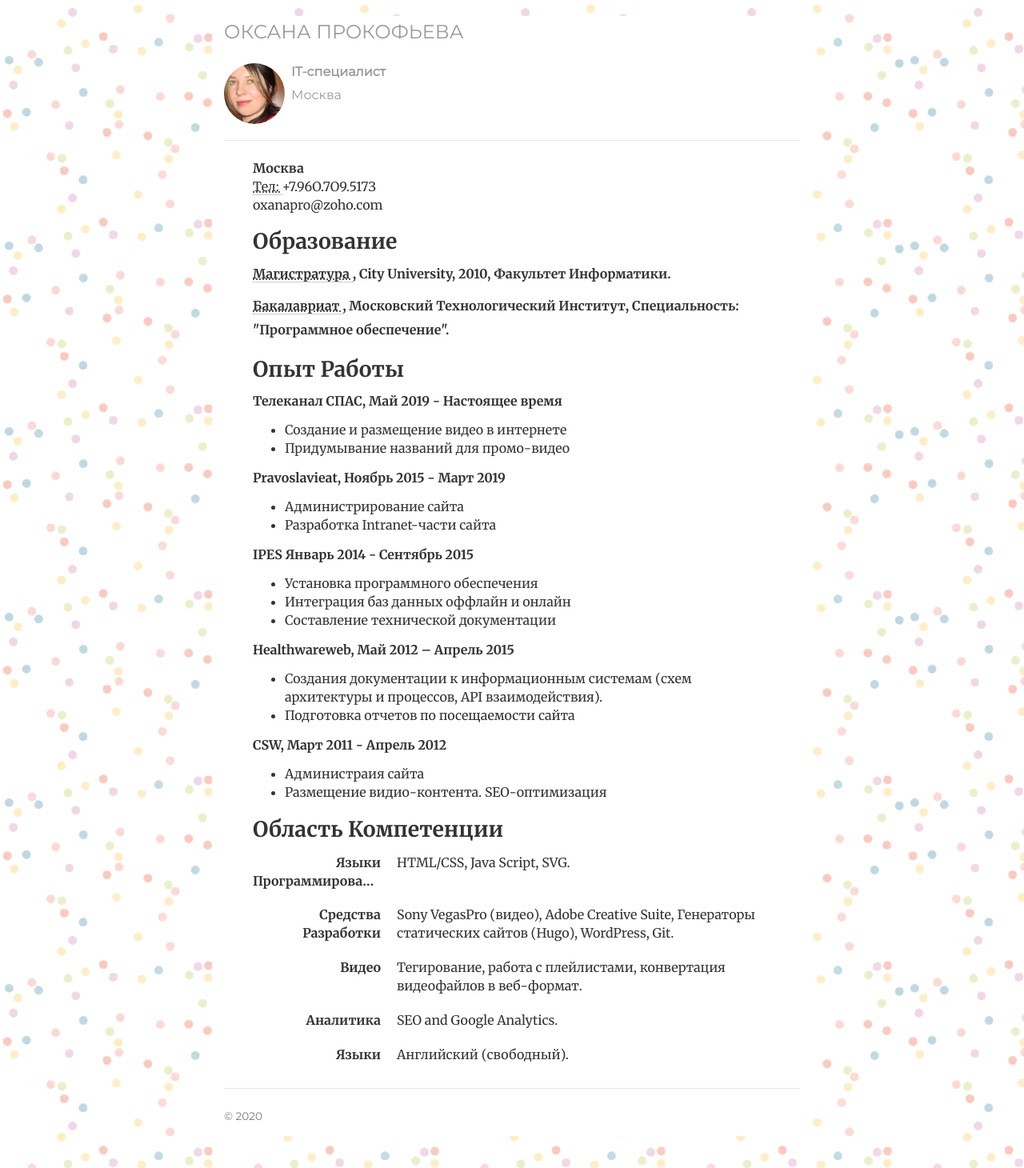
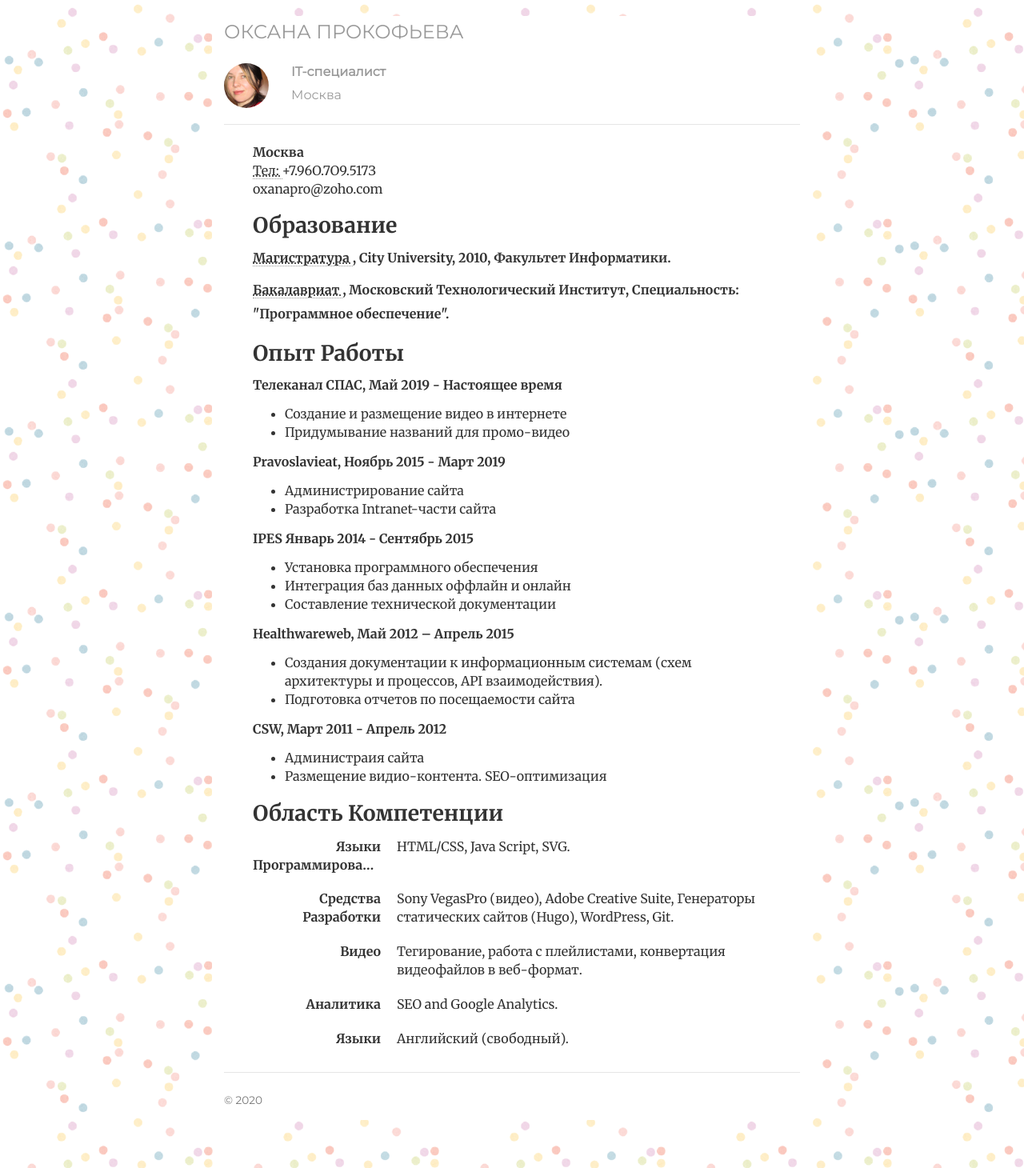
Before and after one commit to cvkp/cvkp.github.io, a Jekyll site: the page built from index.html, in a window 1280 px wide. Shown: the whole page at 80% size. Built offline with Jekyll 4.4.1, drawn with Linux system fonts in a browser that asks for light colours; nearby versions of some CDN libraries; the list of posts is cut into pages by our own code.

Commit message:
Update style.css

```diff
--- a/css/style.css
+++ b/css/style.css
@@ -829,7 +829,7 @@ color: #2ea2cc;
 
 .mh-simple-image__img {
     border-radius: 50%;
-    max-width: 76px;
+    max-width: 56px;
     overflow: hidden;
 }
 
```
